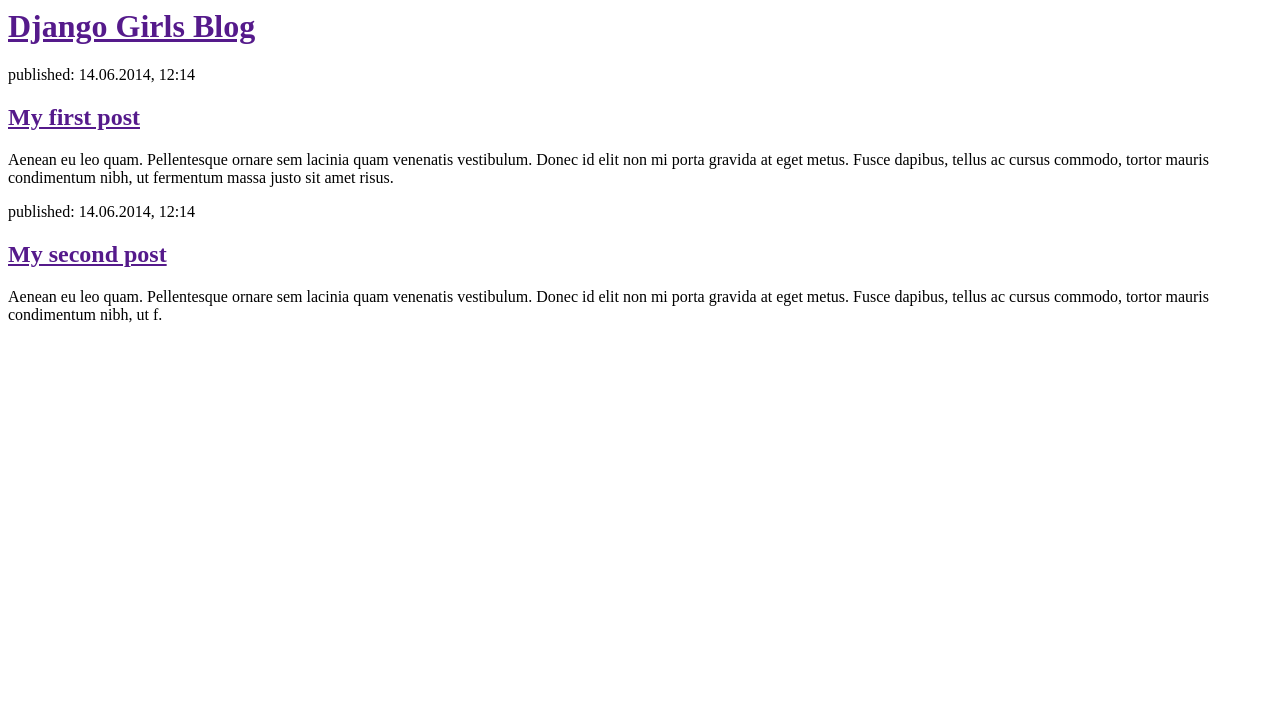
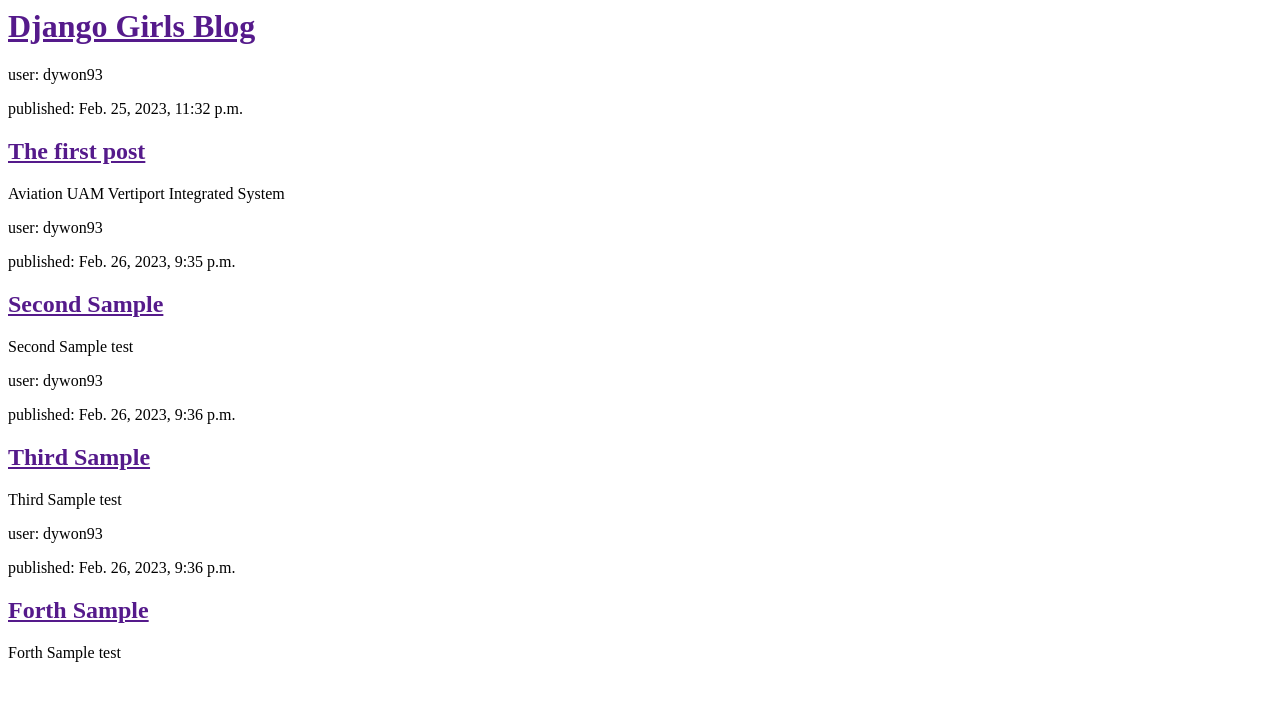
Before and after one commit to rhceornd/Myapp_django, a Django app: page / in a window 1280 px wide. Shown: the top 701 px of the page. Run offline with Django 4.2, Linux system fonts and the light colour scheme; data comes from the database, SQL or seed files in the repository; both versions use the stored data as it was after the commit.

Commit message:
Modified templates to display posts from database.

```diff
--- a/myapp/templates/myapp/post_list.html
+++ b/myapp/templates/myapp/post_list.html
@@ -7,16 +7,13 @@
             <h1><a href="">Django Girls Blog</a></h1>
         </div>
 
-        <div>
-            <p>published: 14.06.2014, 12:14</p>
-            <h2><a href="">My first post</a></h2>
-            <p>Aenean eu leo quam. Pellentesque ornare sem lacinia quam venenatis vestibulum. Donec id elit non mi porta gravida at eget metus. Fusce dapibus, tellus ac cursus commodo, tortor mauris condimentum nibh, ut fermentum massa justo sit amet risus.</p>
-        </div>
-
-        <div>
-            <p>published: 14.06.2014, 12:14</p>
-            <h2><a href="">My second post</a></h2>
-            <p>Aenean eu leo quam. Pellentesque ornare sem lacinia quam venenatis vestibulum. Donec id elit non mi porta gravida at eget metus. Fusce dapibus, tellus ac cursus commodo, tortor mauris condimentum nibh, ut f.</p>
-        </div>
+        {% for post in posts %}
+            <div>
+                <p>user: {{ post.author }}</p>
+                <p>published: {{ post.published_date }}</p>
+                <h2><a href="">{{ post.title }}</a></h2>
+                <p>{{ post.text|linebreaksbr }}</p>
+            </div>
+        {% endfor %}
     </body>
 </html>
--- a/myapp/urls.py
+++ b/myapp/urls.py
@@ -1,7 +1,10 @@
+
+# myapp/urls.py
+
 from django.urls import path
 from . import views
 
 urlpatterns = [
     path('', views.post_list, name='post_list'),
-    path('/time', views.current_datetime, name='current_datetime')
+    path('time/', views.current_datetime, name='current_datetime')
 ]
--- a/myapp/views.py
+++ b/myapp/views.py
@@ -1,6 +1,9 @@
 from django.shortcuts import render
 from django.http import HttpResponse
 import datetime
+
+from .models import Post
+from django.utils import timezone
 
 def current_datetime(request):
     now = datetime.datetime.now()
@@ -9,4 +12,7 @@
 
 
 def post_list(request):
-    return render(request, 'myapp/post_list.html', {})
+
+    posts = Post.objects.filter(published_date__lte=timezone.now()).order_by('published_date')
+
+    return render(request, 'myapp/post_list.html', {'posts' : posts})
```
Also changed, not shown: db.sqlite3.
